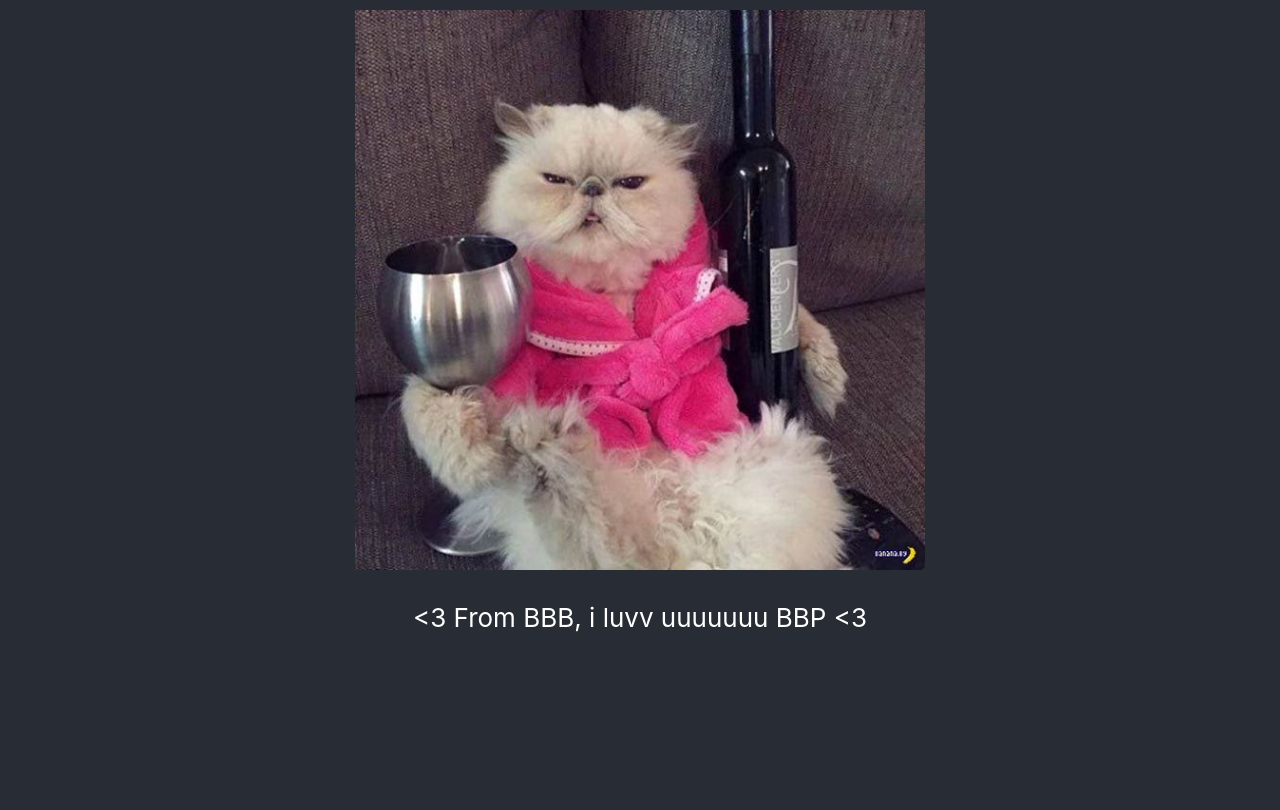
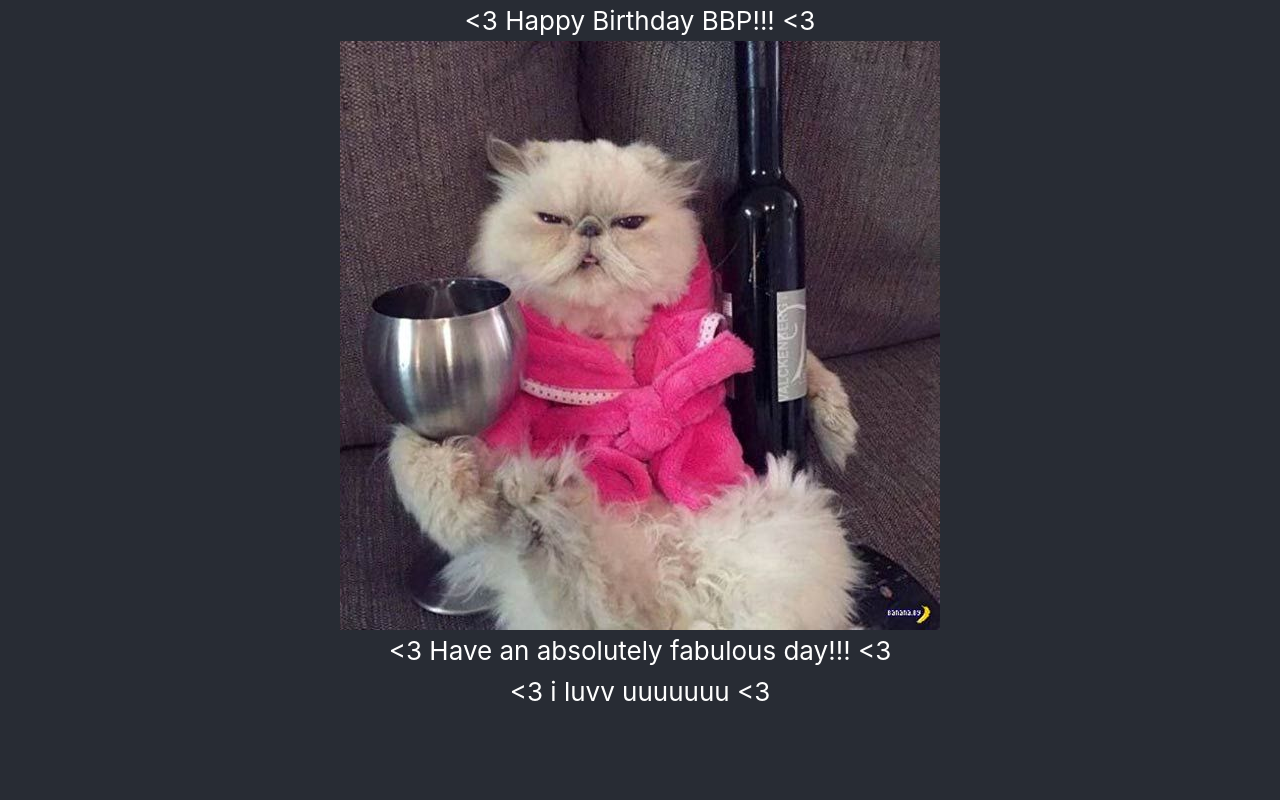
Before and after one commit to javierian1313/com-nurtenayla, a React (Create React App) app: page / in a window 1280 px wide. Built offline with nearby package versions, Linux system fonts and the light colour scheme.

Commit message:
added bday message

```diff
--- a/src/App.css
+++ b/src/App.css
@@ -19,7 +19,7 @@
     display: flex;
     flex-direction: column;
     align-items: center;
-    padding-top: 10px;
+    /* padding-top: 10px; */
     /* justify-content: center; */
     font-size: calc(10px + 2vmin);
     color: white;
--- a/src/App.js
+++ b/src/App.js
@@ -5,10 +5,10 @@ function App() {
     return (
         <div className='App'>
             <header className='App-header'>
-                <div>
-                    <img src={catBirthday} alt='cat birthday' style={{ maxWidth: '95%' }} />
-                </div>
-                <p>{`<3 From BBB, i luvv uuuuuuu BBP <3`}</p>
+                <p style={{ marginBottom: 5, marginTop: 5 }}>{`<3 Happy Birthday BBP!!! <3`}</p>
+                <img src={catBirthday} alt='cat birthday' style={{ maxWidth: '95%' }} />
+                <p style={{ marginBottom: 5, marginTop: 5 }}>{`<3 Have an absolutely fabulous day!!! <3`}</p>
+                <p style={{ marginBottom: 5, marginTop: 5 }}>{`<3 i luvv uuuuuuu <3`}</p>
             </header>
         </div>
     );
```
